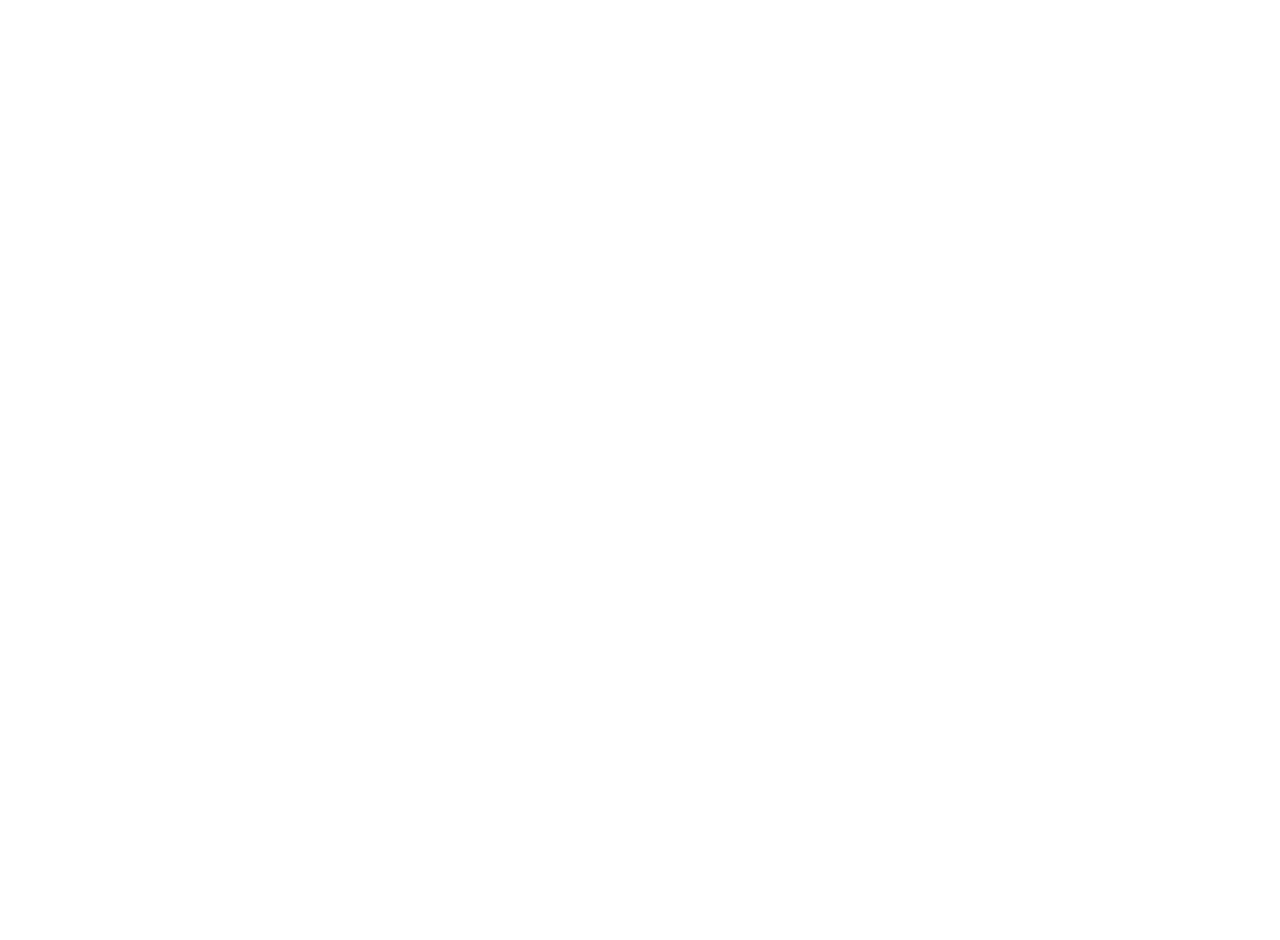
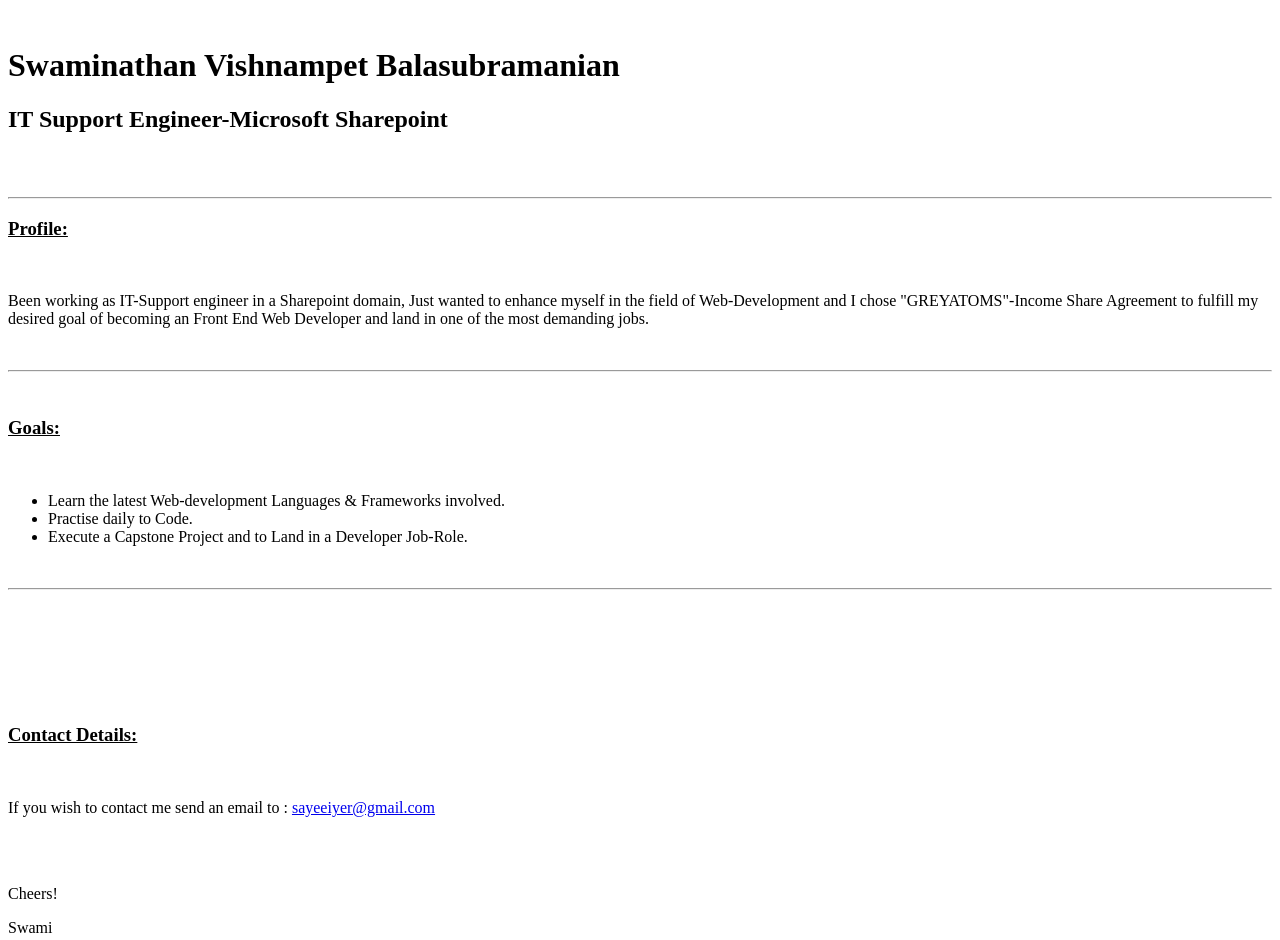
Before and after one commit to Swaminathan-0706/personal-portfolio-page, a plain HTML site: page index.html in a window 1280 px wide. Before the commit the page ends 800 px from the top, so only its background shows below. Drawn offline with Linux system fonts and the light colour scheme.

Commit message:
Update index.html

```diff
--- a/index.html
+++ b/index.html
@@ -1 +1,53 @@
 <!-- Add your HTML Code here -->
+<!DOCTYPE html>
+<html>
+    <head>
+        <title>Welcome to My Profile-Swaminathan</title>
+        <link href="style.css" type="text/css" rel="stylesheet">
+    </head>
+
+    <body>
+        <div class='profileBody'>
+            <div class="Head">
+                <br>
+            <h1>Swaminathan Vishnampet Balasubramanian</h1>
+            <h2>IT Support Engineer-Microsoft Sharepoint</h2><br><br>
+
+            </div>
+            <hr/>
+            <div class="Profile">
+            <h3><u>Profile:</u></h3><br>
+            <p> Been working as IT-Support engineer in a Sharepoint domain,
+                Just wanted to enhance myself in the field of Web-Development
+                and I chose "GREYATOMS"-Income Share Agreement to fulfill my desired
+                goal of becoming an Front End Web Developer and land in one of the
+                most demanding jobs.</p>
+                <br><hr/><br>
+            </div>
+
+                <div class="Goals">
+                <h3><u>Goals:</u></h3><br>
+                <ul>
+                    <li>Learn the latest Web-development Languages & Frameworks involved.</li>
+                    <li>Practise daily to Code. </li>
+                    <li>Execute a Capstone Project and to Land in a Developer Job-Role.</li>
+                </ul><br>
+                <hr/><br><br><br><br><br><br>
+                </div>
+
+                <div class="Contact">
+                <h3><u>Contact Details:</u></h3><br>
+
+                <p>If you wish to contact me send an email to : <a href=mailto:sayeeiyer@gmail.com >  sayeeiyer@gmail.com</a></p>
+                </div>
+            <br>
+                <br>
+
+                <p>Cheers!</p>
+                <p>Swami</p>
+
+
+        </div>
+
+    </body>
+</html>
```
